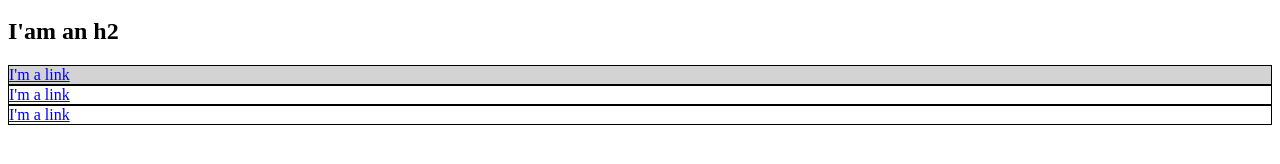
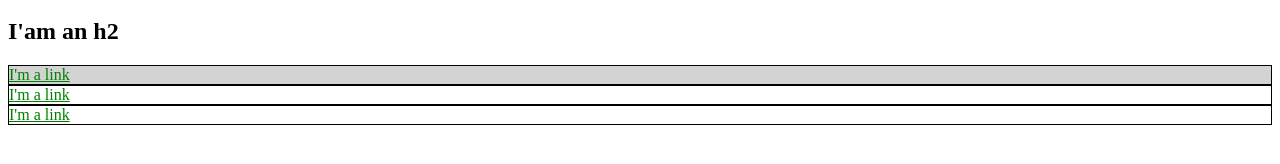
Before and after one commit to markokratos0918/learning-css, a plain HTML site: page index.html in a window 1280 px wide. Shown: the part 136-300 px from the top of the page. Drawn offline with Linux system fonts and the light colour scheme.

Commit message:
specific class name

```diff
--- a/index.html
+++ b/index.html
@@ -21,7 +21,7 @@
         .bio-box {
           border: 1px solid #000;
         }
-        .bio-box {
+        .bio-box a {
           color: green;
         }
 
```
